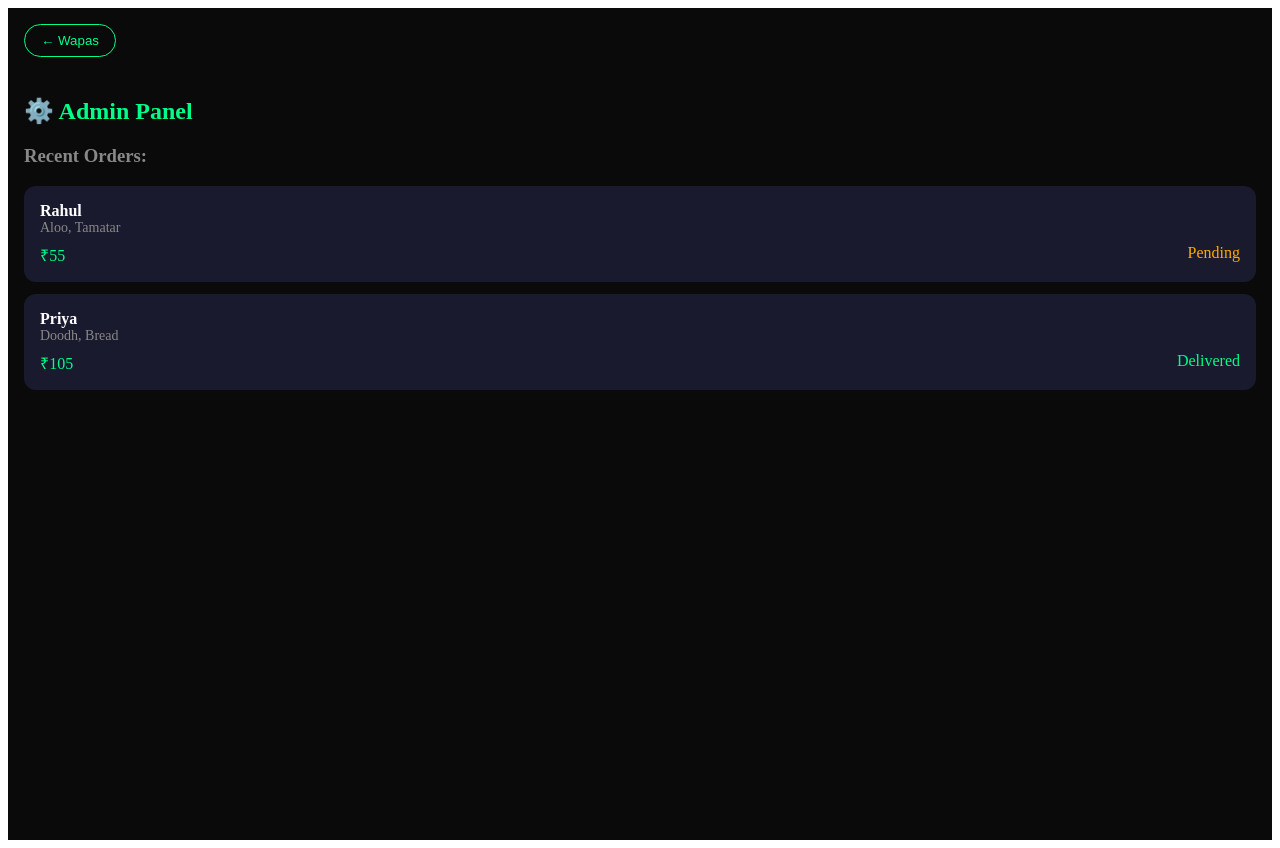
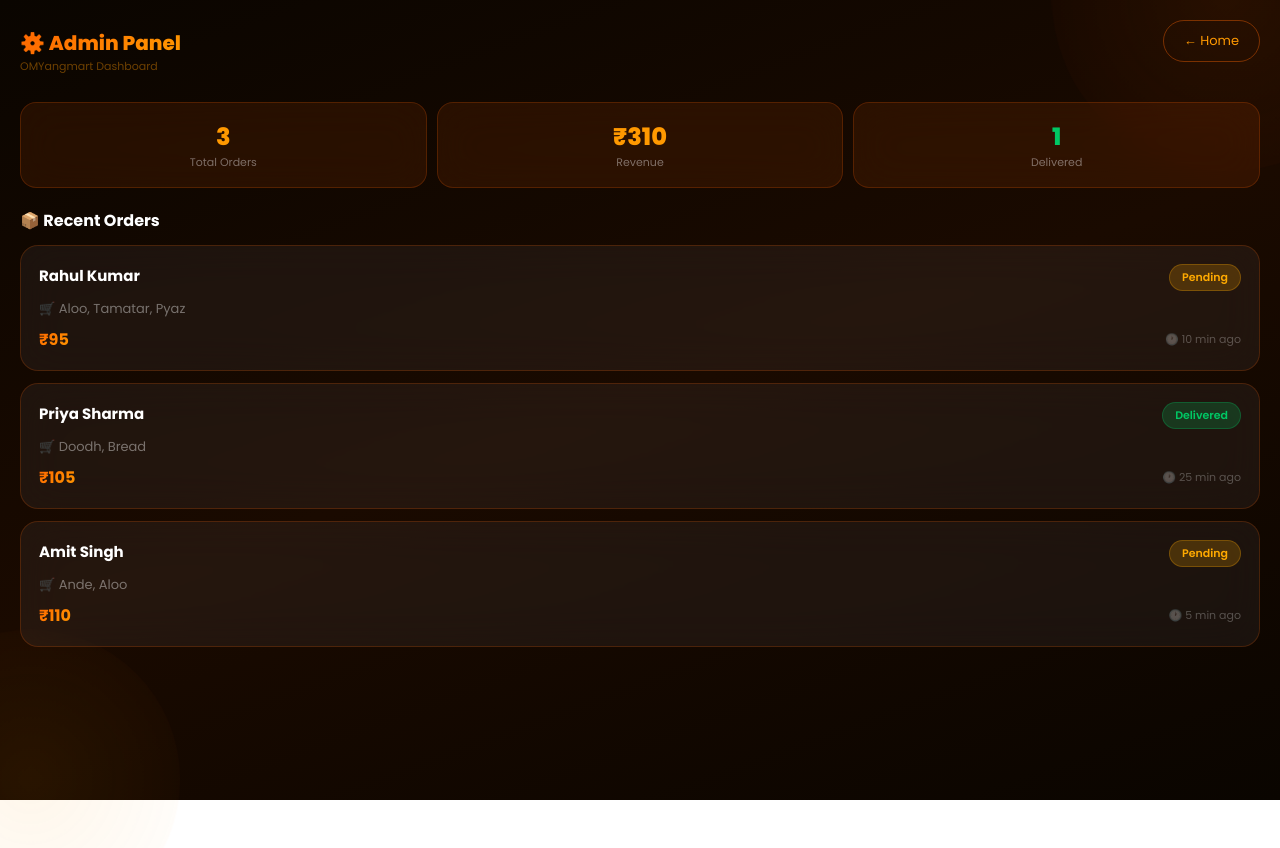
Before and after one commit to ashishkumarbihar2026-alt/omyangmart, a React (Vite) app: page /admin in a window 1280 px wide. After the commit the page ends 800 px from the top, so only its background shows below. Built offline with nearby package versions, Linux system fonts and the light colour scheme.

Commit message:
Update Admin.jsx

```diff
--- a/src/pages/Admin.jsx
+++ b/src/pages/Admin.jsx
@@ -1,30 +1,76 @@
 import { useNavigate } from 'react-router-dom'
+
+const styles = `
+  @import url('https://fonts.googleapis.com/css2?family=Poppins:wght@300;400;600;700;800&display=swap');
+  *{margin:0;padding:0;box-sizing:border-box}
+  @keyframes float1{0%,100%{transform:translate(0,0)}50%{transform:translate(30px,-40px)}}
+  @keyframes float2{0%,100%{transform:translate(0,0)}50%{transform:translate(-20px,30px)}}
+  @keyframes fadeUp{from{opacity:0;transform:translateY(20px)}to{opacity:1;transform:translateY(0)}}
+  .orb1{position:fixed;width:350px;height:350px;border-radius:50%;background:radial-gradient(circle,#ff660015,transparent);top:-150px;right:-100px;animation:float1 8s ease-in-out infinite;pointer-events:none;z-index:0}
+  .orb2{position:fixed;width:300px;height:300px;border-radius:50%;background:radial-gradient(circle,#ff990015,transparent);bottom:-100px;left:-100px;animation:float2 10s ease-in-out infinite;pointer-events:none;z-index:0}
+  .glass{background:rgba(255,255,255,0.05);backdrop-filter:blur(20px);border:1px solid rgba(255,102,0,0.2);border-radius:18px;padding:18px;animation:fadeUp 0.4s ease forwards;margin-bottom:12px}
+  .badge-pending{background:rgba(255,170,0,0.2);color:#ffaa00;border:1px solid #ffaa0044;padding:4px 12px;border-radius:20px;font-size:11px;font-weight:600}
+  .badge-delivered{background:rgba(0,200,100,0.2);color:#00c864;border:1px solid #00c86444;padding:4px 12px;border-radius:20px;font-size:11px;font-weight:600}
+  .back-btn{background:transparent;color:#ff9900;border:1px solid rgba(255,102,0,0.4);padding:10px 20px;border-radius:30px;font-family:'Poppins',sans-serif;cursor:pointer;margin-bottom:20px;font-size:13px}
+  .stat-card{background:rgba(255,102,0,0.1);backdrop-filter:blur(20px);border:1px solid rgba(255,102,0,0.2);border-radius:16px;padding:16px;text-align:center;flex:1}
+`
+
+const orders = [
+  { id: 1, name: 'Rahul Kumar', items: 'Aloo, Tamatar, Pyaz', total: 95, status: 'Pending', time: '10 min ago' },
+  { id: 2, name: 'Priya Sharma', items: 'Doodh, Bread', total: 105, status: 'Delivered', time: '25 min ago' },
+  { id: 3, name: 'Amit Singh', items: 'Ande, Aloo', total: 110, status: 'Pending', time: '5 min ago' },
+]
 
 export default function Admin() {
   const navigate = useNavigate()
 
-  const orders = [
-    { id: 1, name: 'Rahul', items: 'Aloo, Tamatar', total: 55, status: 'Pending' },
-    { id: 2, name: 'Priya', items: 'Doodh, Bread', total: 105, status: 'Delivered' },
-  ]
+  return (
+    <div style={{ background: 'linear-gradient(160deg,#0a0500 0%,#1a0a00 50%,#0a0500 100%)', minHeight: '100vh', color: 'white', padding: '20px', fontFamily: 'Poppins,sans-serif' }}>
+      <style>{styles}</style>
+      <div className="orb1" /><div className="orb2" />
+      <div style={{ position: 'relative', zIndex: 1 }}>
 
-  return (
-    <div style={{ background: '#0a0a0a', minHeight: '100vh', color: 'white', padding: '16px' }}>
-      <button onClick={() => navigate('/')} style={{ background: 'transparent', color: '#00ff88', border: '1px solid #00ff88', padding: '8px 16px', borderRadius: '20px', marginBottom: '20px' }}>
-        ← Wapas
-      </button>
-      <h2 style={{ color: '#00ff88' }}>⚙️ Admin Panel</h2>
-      <h3 style={{ color: '#888', marginTop: '20px' }}>Recent Orders:</h3>
-      {orders.map(o => (
-        <div key={o.id} style={{ background: '#1a1a2e', borderRadius: '12px', padding: '16px', marginBottom: '12px' }}>
-          <div style={{ fontWeight: 'bold' }}>{o.name}</div>
-          <div style={{ color: '#888', fontSize: '14px' }}>{o.items}</div>
-          <div style={{ display: 'flex', justifyContent: 'space-between', marginTop: '8px' }}>
-            <span style={{ color: '#00ff88' }}>₹{o.total}</span>
-            <span style={{ color: o.status === 'Delivered' ? '#00ff88' : '#ffaa00' }}>{o.status}</span>
+        {/* Header */}
+        <div style={{ display: 'flex', justifyContent: 'space-between', alignItems: 'center', marginBottom: '20px' }}>
+          <div>
+            <div style={{ fontSize: '20px', fontWeight: '800', background: 'linear-gradient(135deg,#ff6600,#ff9900)', WebkitBackgroundClip: 'text', WebkitTextFillColor: 'transparent' }}>⚙️ Admin Panel</div>
+            <div style={{ fontSize: '11px', color: '#ff990066' }}>OMYangmart Dashboard</div>
+          </div>
+          <button className="back-btn" onClick={() => navigate('/')}>← Home</button>
+        </div>
+
+        {/* Stats */}
+        <div style={{ display: 'flex', gap: '10px', marginBottom: '20px' }}>
+          <div className="stat-card">
+            <div style={{ fontSize: '24px', fontWeight: '800', color: '#ff9900' }}>3</div>
+            <div style={{ fontSize: '11px', color: '#ffffff66' }}>Total Orders</div>
+          </div>
+          <div className="stat-card">
+            <div style={{ fontSize: '24px', fontWeight: '800', color: '#ff9900' }}>₹310</div>
+            <div style={{ fontSize: '11px', color: '#ffffff66' }}>Revenue</div>
+          </div>
+          <div className="stat-card">
+            <div style={{ fontSize: '24px', fontWeight: '800', color: '#00c864' }}>1</div>
+            <div style={{ fontSize: '11px', color: '#ffffff66' }}>Delivered</div>
           </div>
         </div>
-      ))}
+
+        {/* Orders */}
+        <div style={{ fontSize: '16px', fontWeight: '700', marginBottom: '12px' }}>📦 Recent Orders</div>
+        {orders.map((o, i) => (
+          <div key={o.id} className="glass" style={{ animationDelay: `${i * 0.1}s` }}>
+            <div style={{ display: 'flex', justifyContent: 'space-between', alignItems: 'flex-start', marginBottom: '8px' }}>
+              <div style={{ fontWeight: '700', fontSize: '15px' }}>{o.name}</div>
+              <span className={o.status === 'Delivered' ? 'badge-delivered' : 'badge-pending'}>{o.status}</span>
+            </div>
+            <div style={{ color: '#ffffff66', fontSize: '13px', marginBottom: '8px' }}>🛒 {o.items}</div>
+            <div style={{ display: 'flex', justifyContent: 'space-between', alignItems: 'center' }}>
+              <span style={{ background: 'linear-gradient(135deg,#ff6600,#ff9900)', WebkitBackgroundClip: 'text', WebkitTextFillColor: 'transparent', fontWeight: '700', fontSize: '16px' }}>₹{o.total}</span>
+              <span style={{ fontSize: '11px', color: '#ffffff44' }}>🕐 {o.time}</span>
+            </div>
+          </div>
+        ))}
+      </div>
     </div>
   )
-}
+          }
```
